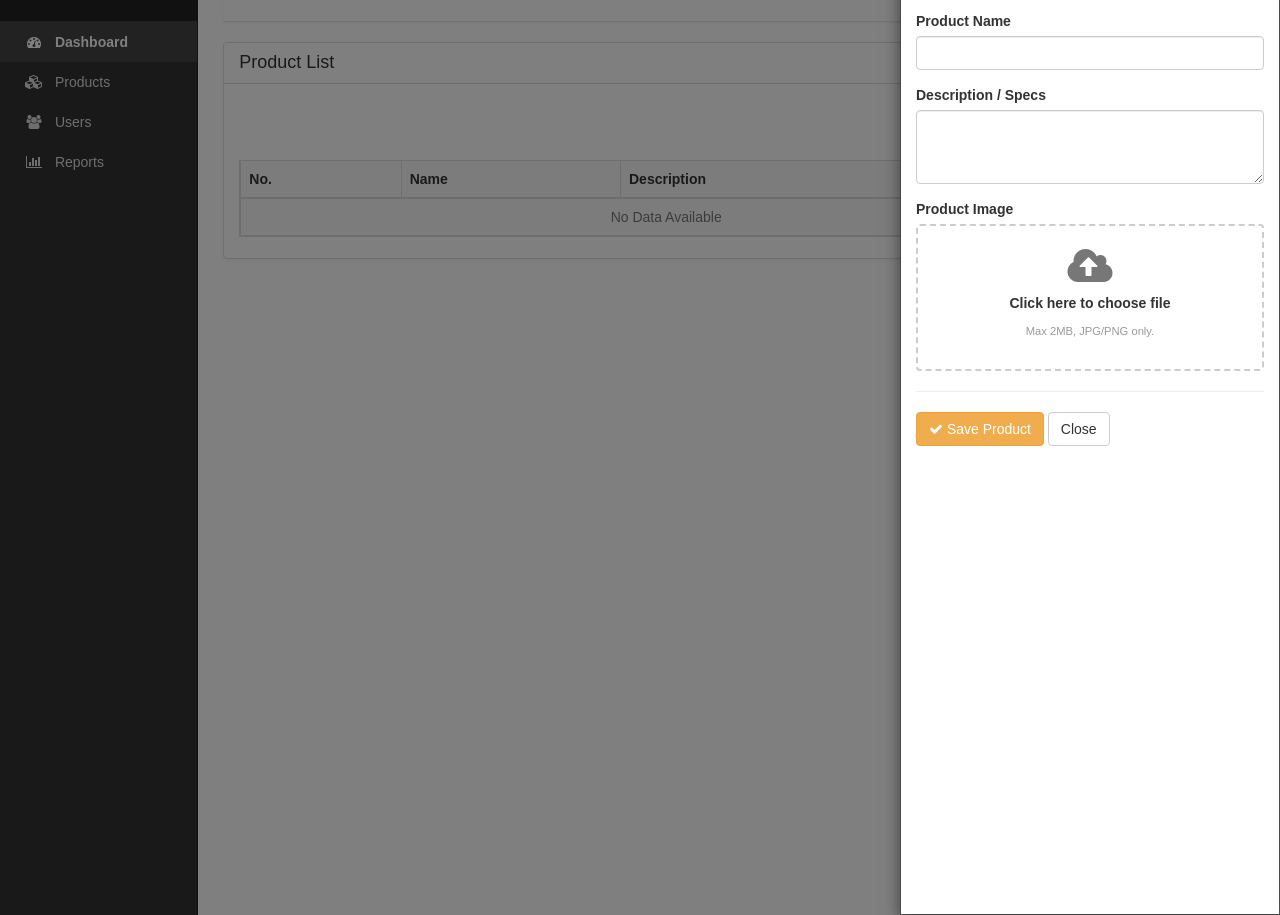
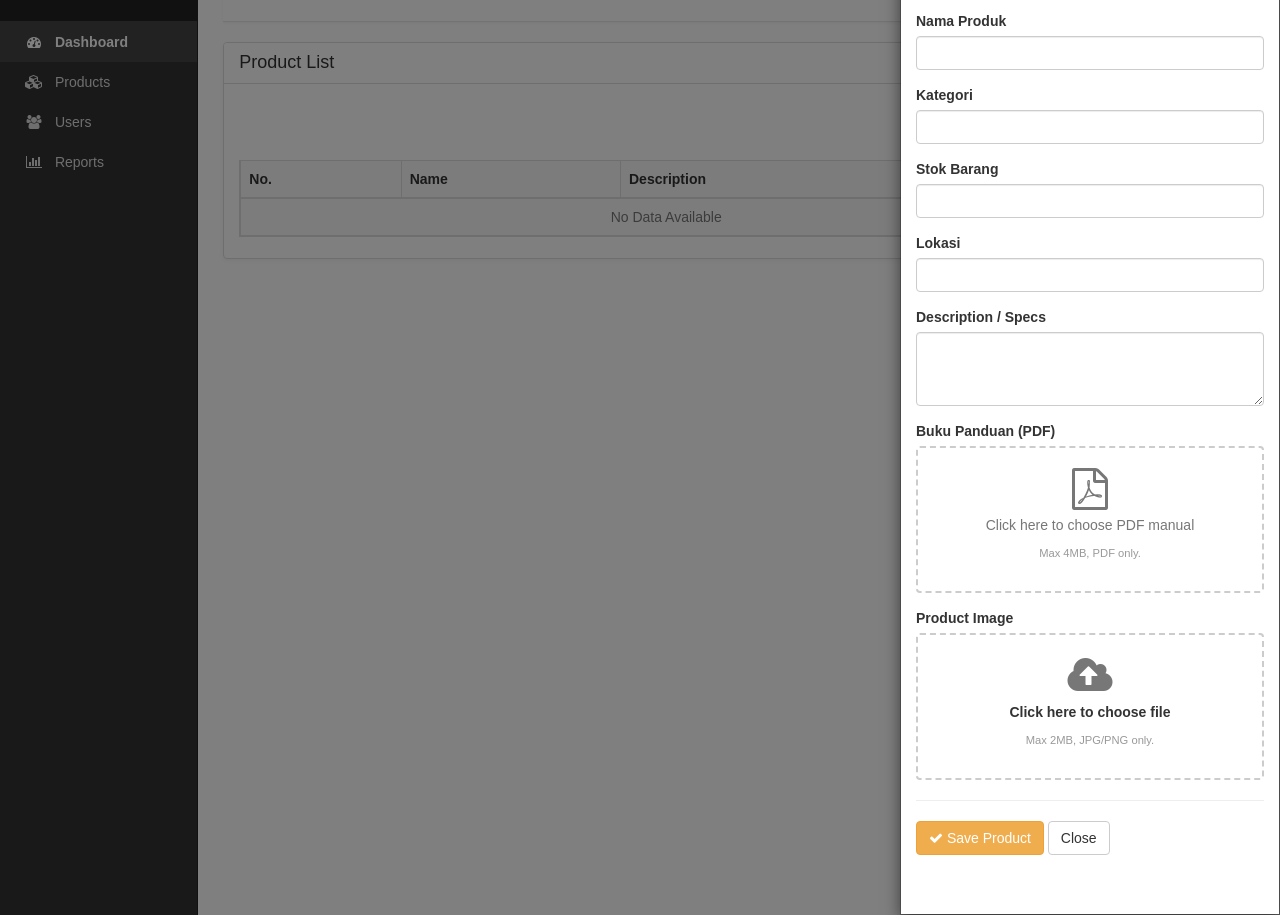
Before and after one commit to TegarSubagdja/Codeigniter3_Simple-Dashboard-Datatables, a CodeIgniter app: page /ci3/index.php/home in a window 1280 px wide, after a click on "Add New". Shown: the part 62-977 px from the top of the page. Run offline with CodeIgniter, Linux system fonts and the light colour scheme; data that the repository does not hold is empty; some libraries are stand-ins or nearby versions.

Commit message:
upload berhasil naun file tidak sesuai tidak masuk db dan bukan ditolak

```diff
--- a/application/config/routes.php
+++ b/application/config/routes.php
@@ -53,7 +53,7 @@ $route['default_controller'] = 'login/index';
 $route['home'] = 'equipment/index';
 $route['register'] = 'register/index';
 
-$route['test'] = 'equipment/index';
+$route['equipment/store'] = 'equipment/store';
 
 $route['404_override'] = '';
 $route['translate_uri_dashes'] = FALSE;
--- a/application/controllers/Equipment.php
+++ b/application/controllers/Equipment.php
@@ -24,40 +24,57 @@ class Equipment extends CI_Controller
 
 	public function store()
 	{
-		// Upload Gambar
-		$configImg['upload_path'] = './uploads/images/';
+		// --- 1. Upload Gambar Produk (image) ---
+		// Konfigurasi untuk Gambar
+		$configImg['upload_path']   = './uploads/images/';
 		$configImg['allowed_types'] = 'jpg|png|jpeg';
-		$configImg['max_size'] = 2048;
+		$configImg['max_size']      = 2048; // Max 2MB
+		$configImg['encrypt_name']  = TRUE; // Tambahan: Enkripsi nama file agar unik
+
 		$this->load->library('upload', $configImg);
 
 		$image = null;
 		if ($this->upload->do_upload('image')) {
 			$image = $this->upload->data('file_name');
+		} else {
+			// Opsional: Handle error upload gambar (misalnya log error)
+			// echo $this->upload->display_errors(); exit;
 		}
 
-		// Upload Manual
-		$configPdf['upload_path'] = './uploads/manuals/';
+		// --- 2. Upload Buku Panduan (manual) ---
+		// Konfigurasi untuk PDF Manual
+		$configPdf['upload_path']   = './uploads/manuals/';
 		$configPdf['allowed_types'] = 'pdf';
-		$configPdf['max_size'] = 4096;
+		$configPdf['max_size']      = 4096; // Max 4MB
+		$configPdf['encrypt_name']  = TRUE; // Tambahan: Enkripsi nama file agar unik
+
+		// Penting: Inisialisasi ulang library 'upload' dengan konfigurasi baru
 		$this->upload->initialize($configPdf);
 
 		$manual = null;
 		if ($this->upload->do_upload('manual')) {
 			$manual = $this->upload->data('file_name');
+		} else {
+			// Opsional: Handle error upload manual
+			// Jika manual tidak wajib, Anda bisa mengabaikan error
 		}
 
-		// Insert Data
+		// --- 3. Insert Data ke Database ---
 		$data = [
 			'name'      => $this->input->post('name'),
 			'category'  => $this->input->post('category'),
 			'specs'     => $this->input->post('specs'),
-			'image'     => $image,
-			'manual'    => $manual,
-			'stock'     => $this->input->post('stock'),
-			'location'  => $this->input->post('location')
+			'stock'     => $this->input->post('stock'),   // SESUAIKAN: Mengambil dari input name="stock"
+			'location'  => $this->input->post('location'),
+			'image'     => $image, // Nama file gambar atau null
+			'manual'    => $manual  // Nama file manual atau null
 		];
 
 		$this->Equipment_model->insert($data);
+
+		// Opsional: Set flashdata untuk notifikasi sukses
+		// $this->session->set_flashdata('success', 'Data produk berhasil ditambahkan!');
+
 		redirect('equipment');
 	}
 
--- a/application/views/home.php
+++ b/application/views/home.php
@@ -133,18 +133,40 @@
 				</div>
 
 				<div class="modal-body">
-					<form action="<?= site_url('equipment/save') ?>" method="post" enctype="multipart/form-data">
+					<form action="<?= site_url('equipment/store') ?>" method="post" enctype="multipart/form-data">
 						<div class="form-group">
-							<label for="product_name">Product Name</label>
+							<label for="product_name">Nama Produk</label>
 							<input type="text" class="form-control" id="product_name" name="name" required>
+						</div>
+						<div class="form-group">
+							<label for="product_category">Kategori</label>
+							<input type="text" class="form-control" id="product_category" name="category" required>
+						</div>
+						<div class="form-group">
+							<label for="product_stok">Stok Barang</label>
+							<input type="text" class="form-control" id="product_stok" name="stok" required>
+						</div>
+						<div class="form-group">
+							<label for="product_location">Lokasi</label>
+							<input type="text" class="form-control" id="product_location" name="location" required>
 						</div>
 						<div class="form-group">
 							<label for="product_specs">Description / Specs</label>
 							<textarea class="form-control" id="product_specs" name="specs" rows="3" required></textarea>
 						</div>
 						<div class="form-group">
+							<label for="product_manual">Buku Panduan (PDF)</label>
+							<div id="manualUploadZone" class="text-center upload-area">
+								<i class="fa fa-file-pdf-o fa-3x text-muted"></i>
+								<p class="text-muted" style="margin-top: 5px;">
+									<span id="manual_file_display">Click here to choose PDF manual</span>
+								</p>
+								<p class="help-block text-muted" style="font-size: 80%;">Max 4MB, PDF only.</p>
+							</div>
+							<input type="file" id="product_manual" name="manual" style="display: none;">
+						</div>
+						<div class="form-group">
 							<label for="product_image">Product Image</label>
-
 							<div id="uploadZone" class="text-center upload-area">
 								<i class="fa fa-cloud-upload fa-3x text-muted"></i>
 								<p class="text-muted" style="margin-top: 5px;">
--- a/assets/css/style.css
+++ b/assets/css/style.css
@@ -383,7 +383,6 @@ h2 {
 	color: var(--accent-color);
 }
 
-
 @media (max-width: 991px) {
 
 	#sidebar {
--- a/assets/js/scripts.js
+++ b/assets/js/scripts.js
@@ -18,10 +18,25 @@ $(document).ready(function () {
 		}
 	});
 
+	$('#manualUploadZone').on('click', function (e) {
+		e.preventDefault();
+		e.stopPropagation();
+		$('#product_manual').trigger('click');
+	});
+
 	$('#uploadZone').on('click', function (e) {
 		e.preventDefault();
 		e.stopPropagation();
 		$('#product_image').trigger('click');
+	});
+
+	$('#product_manual').on('change', function () {
+		var fileName = $(this).val().split('\\').pop();
+		if (fileName) {
+			$('#manualUploadZone #manual_file_display').text(fileName);
+		} else {
+			$('#manualUploadZone #manual_file_display').text('Click here to choose file');
+		}
 	});
 
 	$('#product_image').on('change', function () {
```
Also changed, not shown: README.md, uploads/images/5b6c361d294ed38501a07ba85a9cc189.jpg (added), 2 other files.
